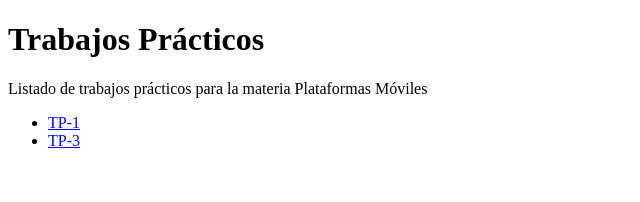
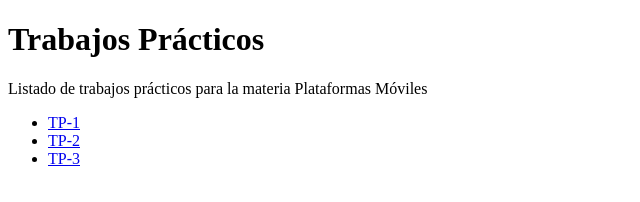
Before and after one commit to benja1208noah/plataformas-moviles-entregas, a plain HTML site: page index.html in a window 1280 px wide. Shown: the full height of the page, 0-640 px from the left. Drawn offline with Linux system fonts and the light colour scheme.

Commit message:
Update index.html

```diff
--- a/index.html
+++ b/index.html
@@ -8,7 +8,8 @@
      <p>Listado de trabajos prácticos para la materia Plataformas Móviles</p>
      <ul>
        <li><a href="indexTp1.html">TP-1</a></li>
-        <li><a href="indexTp3.html">TP-3</a></li>
+       <li><a href="indexTp2.html">TP-2</a></li>
+       <li><a href="indexTp3.html">TP-3</a></li>
      </ul>
    </body>
 </html>
```
